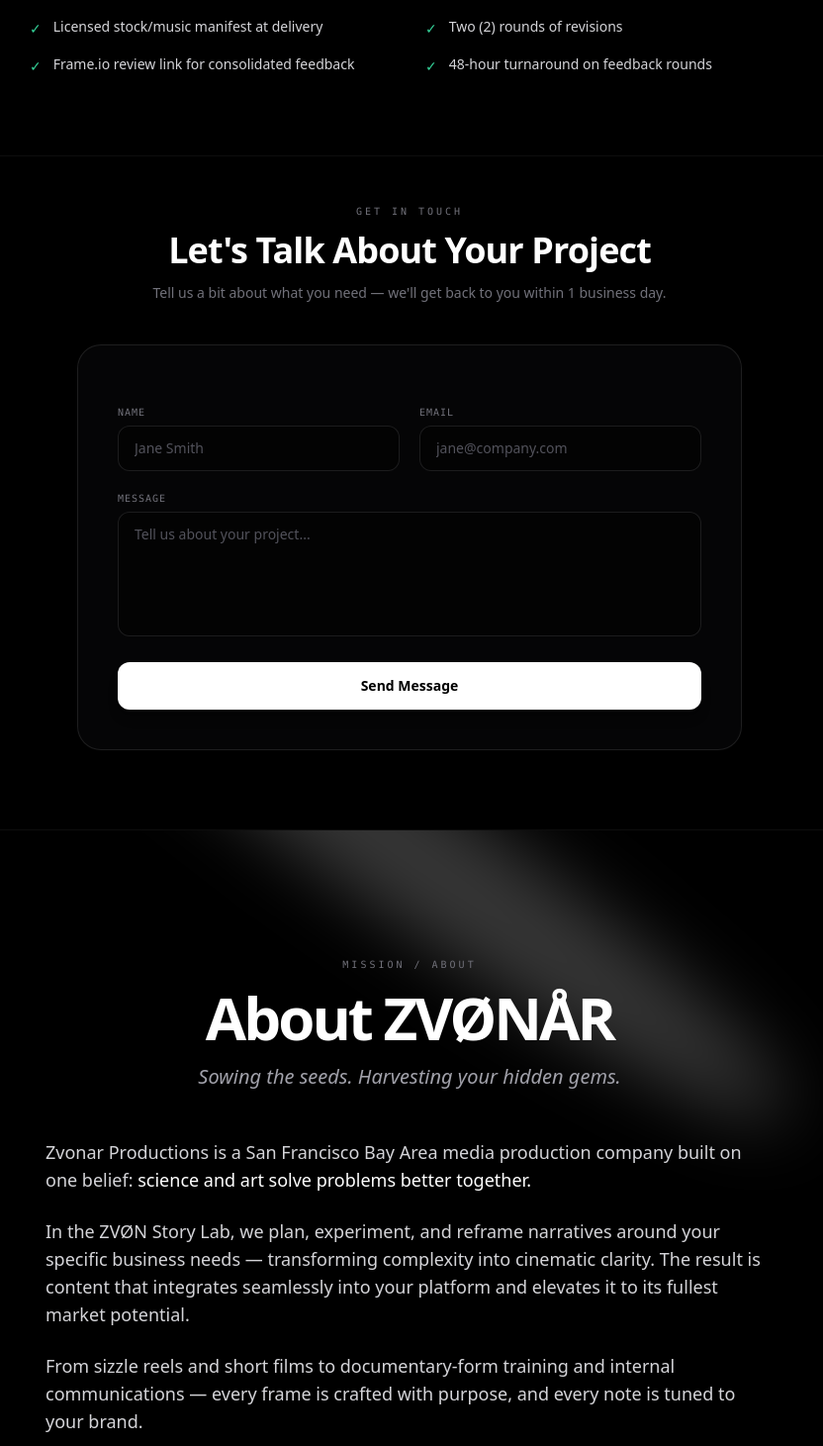
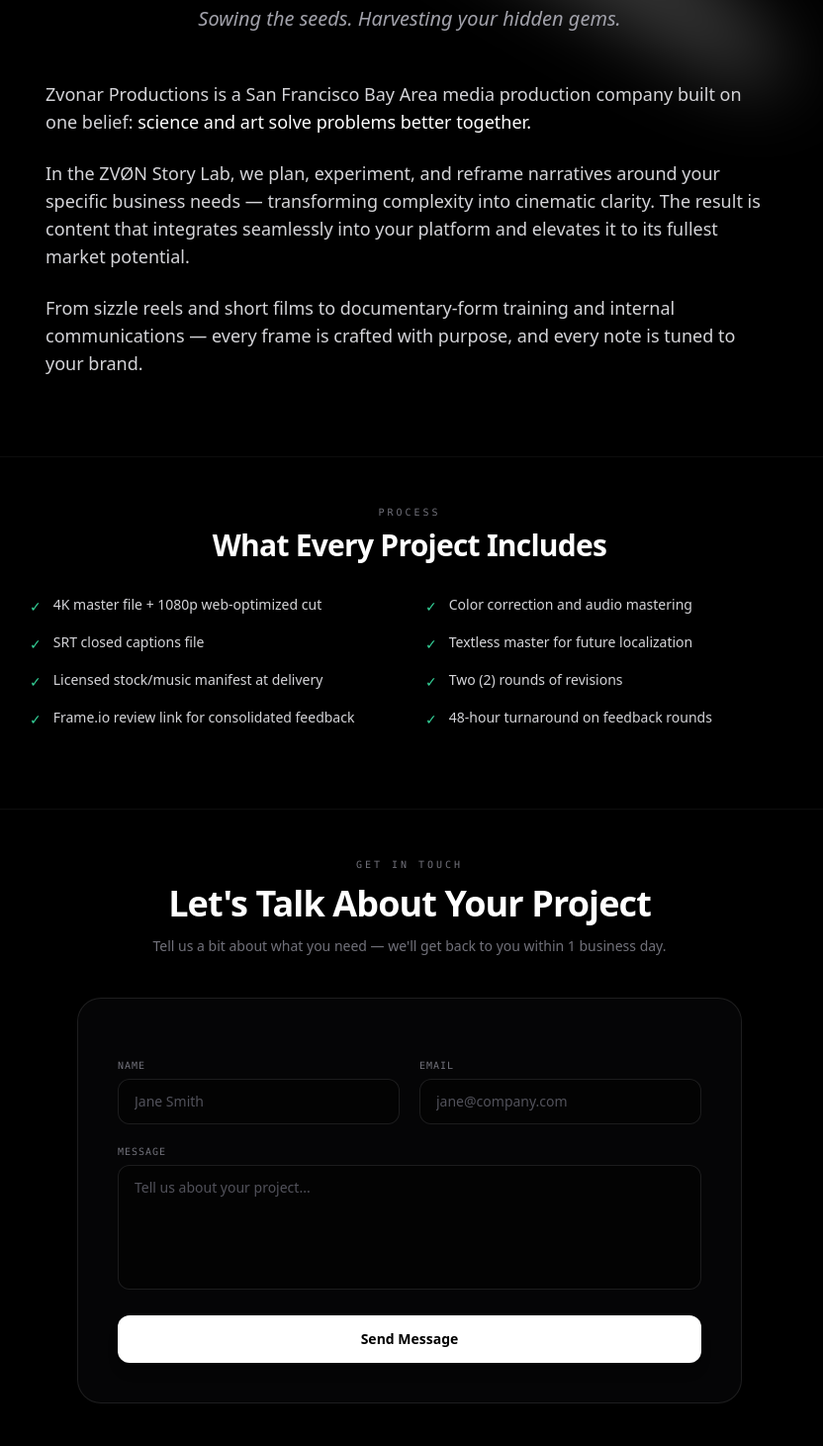
Before and after one commit to tchertkoffd-prog/Zvonar-Website, a React (Vite) app: page / in a window 1280 px wide. Shown: the part 2089-3550 px from the top of the page at 99% size, without its empty margins (226-1058 px from the left). Built offline with nearby package versions, Linux system fonts and the light colour scheme.

Commit message:
Add LocalBusiness structured data and reorder About before Contact

```diff
--- a/index.html
+++ b/index.html
@@ -22,6 +22,32 @@
     <meta name="twitter:title" content="Zvønår Productions" />
     <meta name="twitter:description" content="San Francisco Bay Area media studio producing commercials, sonic branding, and documentary-style content." />
     <meta name="twitter:image" content="https://zvonarproductions.com/og-image.jpg" />
+
+    <script type="application/ld+json">
+      {
+        "@context": "https://schema.org",
+        "@type": "ProfessionalService",
+        "name": "Zvønår Productions",
+        "description": "San Francisco Bay Area media studio producing commercials, sonic branding, and documentary-style content that turns complex ideas into cinematic clarity.",
+        "url": "https://zvonarproductions.com/",
+        "logo": "https://zvonarproductions.com/favicon-512.png",
+        "image": "https://zvonarproductions.com/og-image.jpg",
+        "telephone": "+14153909654",
+        "email": "tchertkoffd@zvonarproductions.com",
+        "address": {
+          "@type": "PostalAddress",
+          "streetAddress": "1 Sansome St, Suite 1400",
+          "addressLocality": "San Francisco",
+          "addressRegion": "CA",
+          "postalCode": "94104",
+          "addressCountry": "US"
+        },
+        "areaServed": {
+          "@type": "Place",
+          "name": "San Francisco Bay Area"
+        }
+      }
+    </script>
   </head>
   <body class="bg-black text-zinc-100 antialiased selection:bg-white selection:text-black">
     <div id="root"></div>
--- a/src/App.tsx
+++ b/src/App.tsx
@@ -318,6 +318,36 @@
           </div>
         </section>
 
+        {/* ABOUT ZVØNÅR SECTION */}
+        <section id="about" className="relative space-y-12 pt-12 border-t border-white/5 overflow-hidden">
+          <Spotlight className="-top-20 left-1/2 -translate-x-1/2 opacity-30" fill="white" />
+          <div className="text-center space-y-4 relative z-10">
+            <span className="text-[10px] font-mono text-zinc-500 uppercase tracking-[0.3em] block">Mission / About</span>
+            <h2 className="text-4xl sm:text-6xl font-bold text-white tracking-tighter leading-none">About ZVØNÅR</h2>
+            <p className="text-zinc-400 text-lg sm:text-xl font-light italic max-w-2xl mx-auto">
+              Sowing the seeds. Harvesting your hidden gems.
+            </p>
+          </div>
+
+          <div className="max-w-3xl mx-auto space-y-6 text-zinc-300 leading-relaxed text-base sm:text-lg font-light px-4 relative z-10">
+            <p>
+              Zvonar Productions is a San Francisco Bay Area media production company built on one belief:{" "}
+              <span className="text-white font-medium">science and art solve problems better together.</span>
+            </p>
+
+            <p>
+              In the ZVØN Story Lab, we plan, experiment, and reframe narratives around your specific business needs —
+              transforming complexity into cinematic clarity. The result is content that integrates seamlessly into your platform
+              and elevates it to its fullest market potential.
+            </p>
+
+            <p>
+              From sizzle reels and short films to documentary-form training and internal communications —
+              every frame is crafted with purpose, and every note is tuned to your brand.
+            </p>
+          </div>
+        </section>
+
         {/* WHAT EVERY PROJECT INCLUDES */}
         <section className="space-y-8 pt-12 border-t border-white/5">
           <div className="text-center space-y-2">
@@ -422,36 +452,6 @@
           </div>
         </section>
 
-        {/* ABOUT ZVØNÅR SECTION */}
-        <section id="about" className="relative space-y-12 pt-20 border-t border-white/5 overflow-hidden">
-          <Spotlight className="-top-20 left-1/2 -translate-x-1/2 opacity-30" fill="white" />
-          <div className="text-center space-y-4 relative z-10">
-            <span className="text-[10px] font-mono text-zinc-500 uppercase tracking-[0.3em] block">Mission / About</span>
-            <h2 className="text-4xl sm:text-6xl font-bold text-white tracking-tighter leading-none">About ZVØNÅR</h2>
-            <p className="text-zinc-400 text-lg sm:text-xl font-light italic max-w-2xl mx-auto">
-              Sowing the seeds. Harvesting your hidden gems.
-            </p>
-          </div>
-
-          <div className="max-w-3xl mx-auto space-y-6 text-zinc-300 leading-relaxed text-base sm:text-lg font-light px-4 relative z-10">
-            <p>
-              Zvonar Productions is a San Francisco Bay Area media production company built on one belief:{" "}
-              <span className="text-white font-medium">science and art solve problems better together.</span>
-            </p>
-
-            <p>
-              In the ZVØN Story Lab, we plan, experiment, and reframe narratives around your specific business needs —
-              transforming complexity into cinematic clarity. The result is content that integrates seamlessly into your platform
-              and elevates it to its fullest market potential.
-            </p>
-
-            <p>
-              From sizzle reels and short films to documentary-form training and internal communications —
-              every frame is crafted with purpose, and every note is tuned to your brand.
-            </p>
-          </div>
-        </section>
-
         {/* BRAND FOOTER */}
         <footer className="pt-12 text-center text-[10px] text-zinc-500 space-y-6 font-mono tracking-widest uppercase">
           <div className="flex flex-col lg:flex-row items-center justify-center gap-4 py-8 px-8 rounded-3xl bg-zinc-950/60 border border-white/5 shadow-2xl">
```
